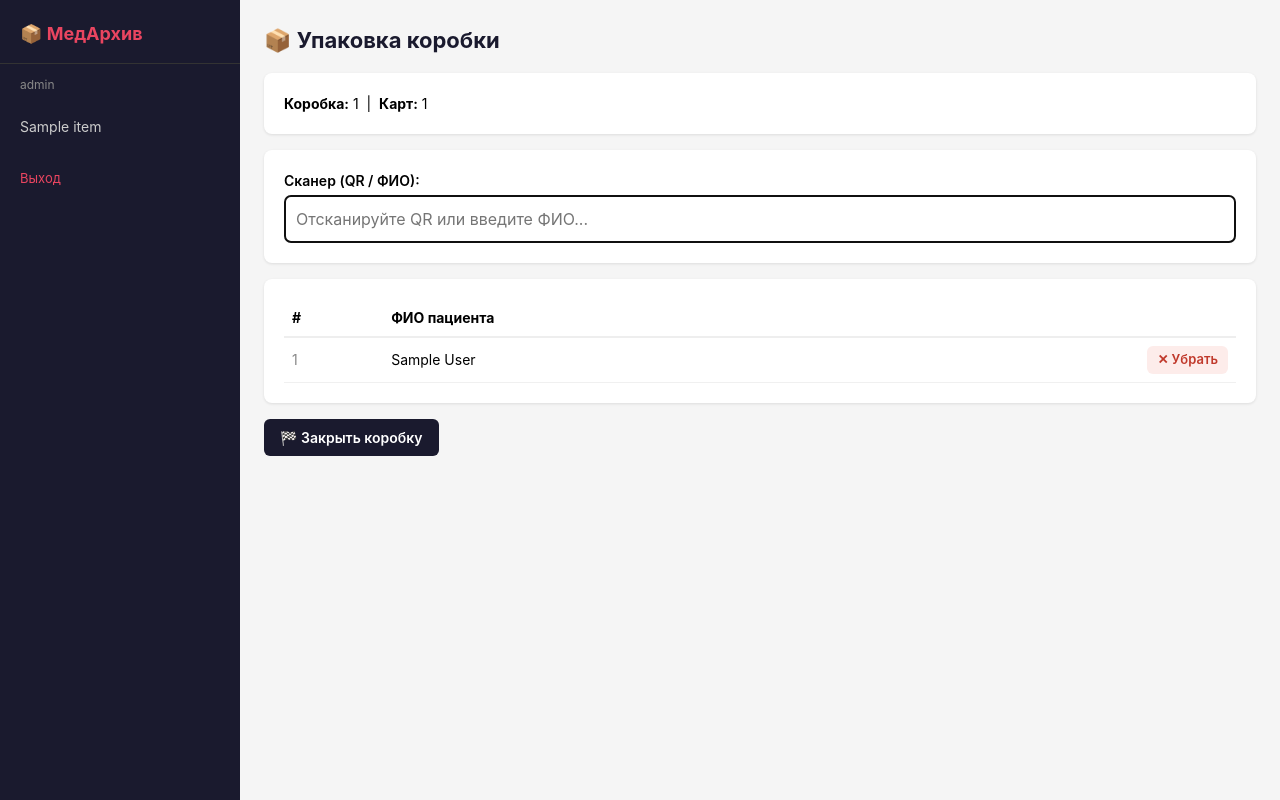
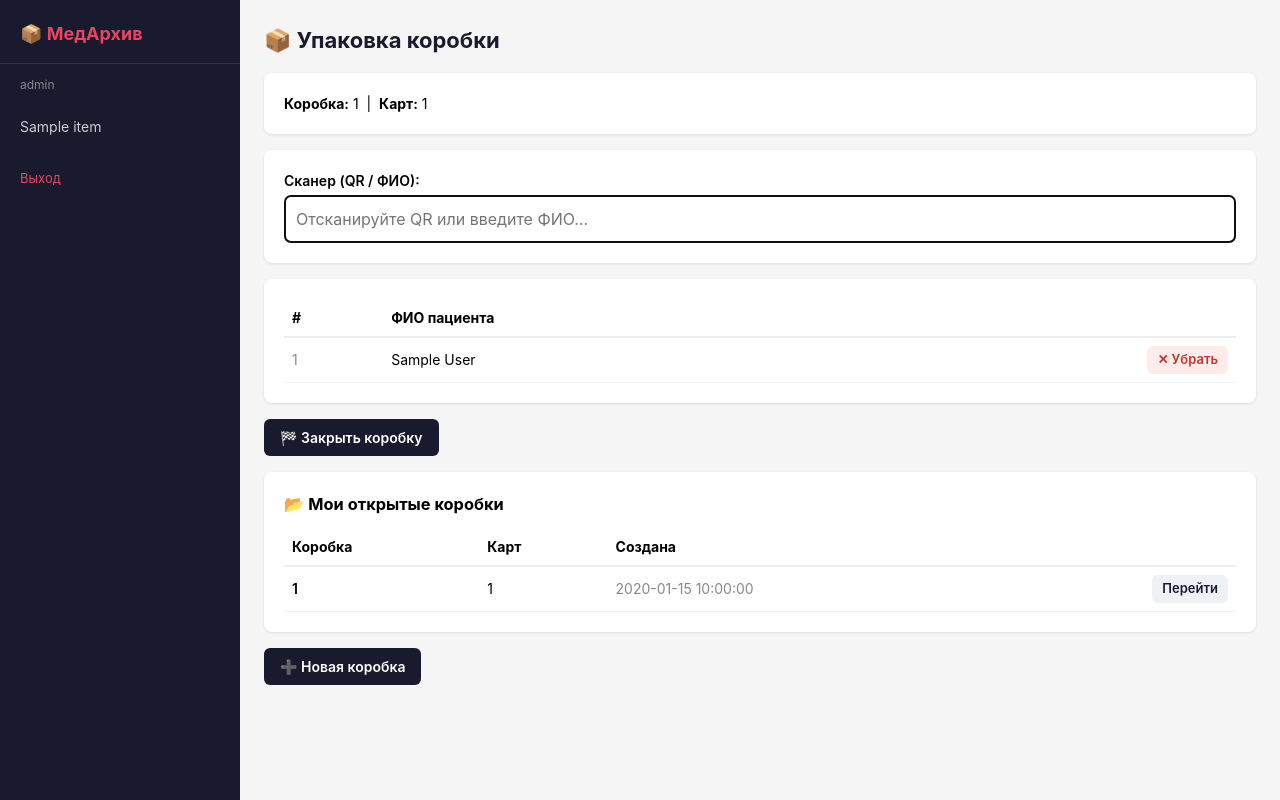
Before and after one commit to destorrr/medarchive, a FastAPI app: template src/medarchive/templates/packing.html in a window 1280 px wide. Run offline with FastAPI, Linux system fonts and the light colour scheme; the template is opened without the code that fills it: most values are stand-ins (such as "Sample title", 1, 10 or a date in 2020).

Commit message:
feat: /packing — блок «Мои открытые коробки» с кнопкой «Перейти»

```diff
--- a/src/medarchive/templates/packing_fragment.html
+++ b/src/medarchive/templates/packing_fragment.html
@@ -65,8 +65,44 @@
     {% endif %}
 </div>
 
-{% if not box %}
-<form method="post" action="/packing/new-box" style="margin-top:16px">
-    <button type="submit" class="btn btn-primary">➕ Новая коробка</button>
-</form>
+{% if open_boxes %}
+<div class="card" style="margin-top:16px">
+    <h3 style="margin-bottom:12px">📂 Мои открытые коробки</h3>
+    <table style="width:100%;border-collapse:collapse">
+        <thead>
+            <tr style="border-bottom:2px solid #eee;text-align:left">
+                <th style="padding:8px">Коробка</th>
+                <th style="padding:8px">Карт</th>
+                <th style="padding:8px">Создана</th>
+                <th style="padding:8px"></th>
+            </tr>
+        </thead>
+        <tbody>
+            {% for ob in open_boxes %}
+            <tr style="border-bottom:1px solid #f0f0f0">
+                <td style="padding:8px;font-weight:600">{{ ob.box_number }}</td>
+                <td style="padding:8px">{{ ob.cards_count }}</td>
+                <td style="padding:8px;color:#888">{{ ob.created_at }}</td>
+                <td style="padding:8px;text-align:right">
+                    {% if active_box_id == ob.id %}
+                    <span style="background:#e8f5e9;color:#2e7d32;border-radius:12px;padding:2px 10px;font-size:12px">● активная</span>
+                    {% else %}
+                    <form hx-post="/packing/open-box" hx-target="#main-content" hx-swap="innerHTML" style="display:inline">
+                        <input type="hidden" name="box_id" value="{{ ob.id }}">
+                        <button type="submit" class="btn"
+                                style="background:#eef1f6;color:#1a1a2e;padding:4px 10px;font-size:13px">Перейти</button>
+                    </form>
+                    {% endif %}
+                </td>
+            </tr>
+            {% endfor %}
+        </tbody>
+    </table>
+</div>
 {% endif %}
+
+<div style="margin-top:16px">
+    <form method="post" action="/packing/new-box">
+        <button type="submit" class="btn btn-primary">➕ Новая коробка</button>
+    </form>
+</div>
```
Also changed, not shown: tests/routers/test_packing.py (+16 -0 lines).
